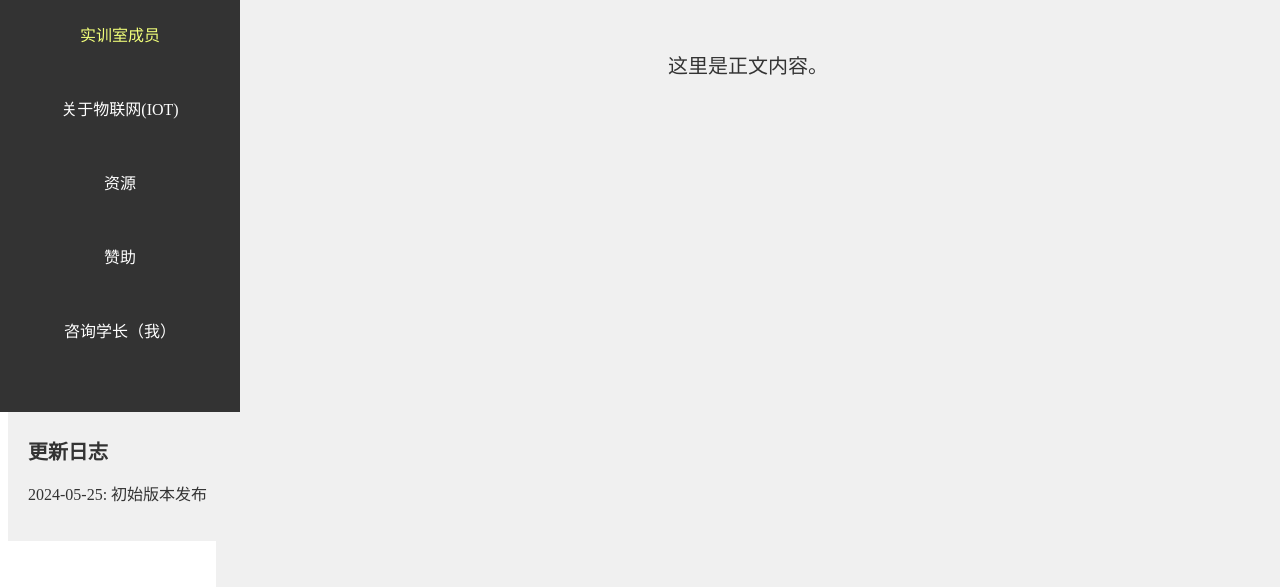
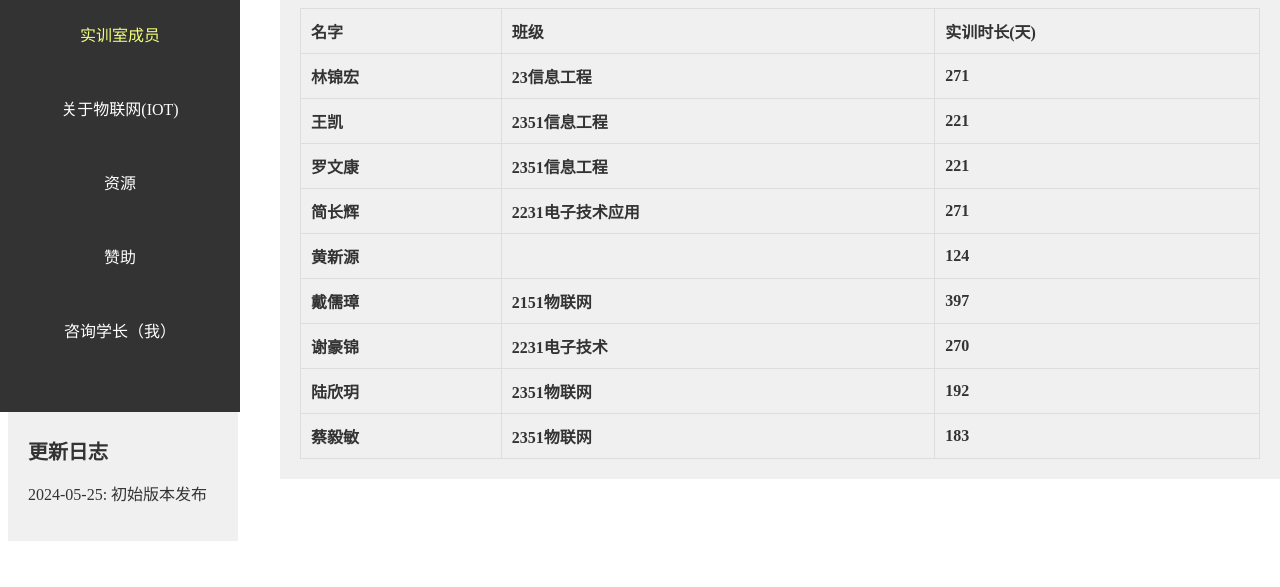
Before and after one commit to 7kWqZhuXuan/IOT, a plain HTML site: page 实训室成员.html in a window 1280 px wide. Shown: the part 401-988 px from the top of the page. After the commit the page ends 942 px from the top, so only its background shows below. Drawn offline with Linux system fonts and the light colour scheme.

Commit message:
Add files via upload

```diff
--- a/style.css
+++ b/style.css
@@ -157,7 +157,7 @@
   position: absolute;
   top: 300px; /* 根据模块的高度和背景图片的高度调整 */
   right: 0;
-  width: 80%; /* 模块的宽度 */
+  width: 75%; /* 模块的宽度 */
   background-color: #f0f0f0; /* 模块的背景颜色 */
   color: #333; /* 模块文字颜色 */
   padding: 20px; /* 模块内边距 */
@@ -168,5 +168,44 @@
 }
 #content p {
   font-size: 20px;
-  text-align: center;
+  text-align: left;
 }
+/* 更新日志样式 */
+#updateList {
+  list-style-type: none;
+  padding: 0;
+  margin: 0;
+}
+
+#updateList li {
+  padding: 10px;
+  background-color: #f0f0f0;
+  border-bottom: 1px solid #ddd;
+  border-radius: 4px;
+}
+
+#updateList li:last-child {
+  border-bottom: none;
+}
+#updateTable {
+  width: 100%;
+  border-collapse: collapse;
+}
+
+#updateTable th, #updateTable td {
+  border: 1px solid #ddd;
+  padding: 10px;
+  text-align: left;
+}
+
+#updateTable th {
+  background-color: #f0f0f0;
+}
+
+#updateTable tbody tr:nth-child( even) {
+  background-color: #f9f9f9;
+}
+
+#updateTable tbody tr:hover {
+  background-color: #f5f5f5;
+}
--- a/实训室成员.html
+++ b/实训室成员.html
@@ -34,10 +34,85 @@
     </ul>
   </div>
   <div id="content">
-    <h2>> > > 正文标题</h2>
-    <br><br>
-    <p>这里是正文内容。</p>
-    <br><br><br><br><br><br><br><br><br><br><br><br><br><br><br><br><br><br><br><br><br><br><br><br><br><br>
+    <div class="container">
+    </div>
+    <div class="container">
+      <h1>实训室成员</h1>
+
+      <table id="updateTable">
+          <thead>
+              <tr>
+                  <th>名字</th>
+                  <th>班级</th>
+                  <th>实训时长(天)</th>
+              </tr>
+          </thead>
+          <tbody>
+                  <thead>
+                      <tr>
+                          <th>林锦宏</th>
+                          <th>23信息工程</th>
+                          <th>271</th>
+                      </tr>
+                  </thead>
+                  <thead>
+                      <tr>
+                          <th>王凯</th>
+                          <th>2351信息工程</th>
+                          <th>221</th>
+                      </tr>
+                  </thead>
+                  <thead>
+                      <tr>
+                          <th>罗文康</th>
+                          <th>2351信息工程</th>
+                          <th>221</th>
+                      </tr>
+                  </thead>
+                  <thead>
+                      <tr>
+                          <th>简长辉</th>
+                          <th>2231电子技术应用</th>
+                          <th>271</th>
+                      </tr>
+                  </thead>
+                  <thead>
+                      <tr>
+                          <th>黄新源</th>
+                          <th></th>
+                          <th>124</th>
+                      </tr>
+                  </thead>
+                  <thead>
+                      <tr>
+                          <th>戴儒璋</th>
+                          <th>2151物联网</th>
+                          <th>397</th>
+                      </tr>
+                  </thead>
+                  <thead>
+                    <tr>
+                        <th>谢豪锦</th>
+                        <th>2231电子技术</th>
+                        <th>270</th>
+                    </tr>
+                </thead>
+                <thead>
+                  <tr>
+                      <th>陆欣玥</th>
+                      <th>2351物联网</th>
+                      <th>192</th>
+                  </tr>
+              </thead>
+              <thead>
+                <tr>
+                    <th>蔡毅敏</th>
+                    <th>2351物联网</th>
+                    <th>183</th>
+                </tr>
+            </thead>
+          </tbody>
+      </table>
   </div>
   <script>
 
```
Also changed, not shown: 咨询学长.html (+22 -6 lines), 资源.html (+22 -4 lines), 赞助.html (+1 -1 lines).
